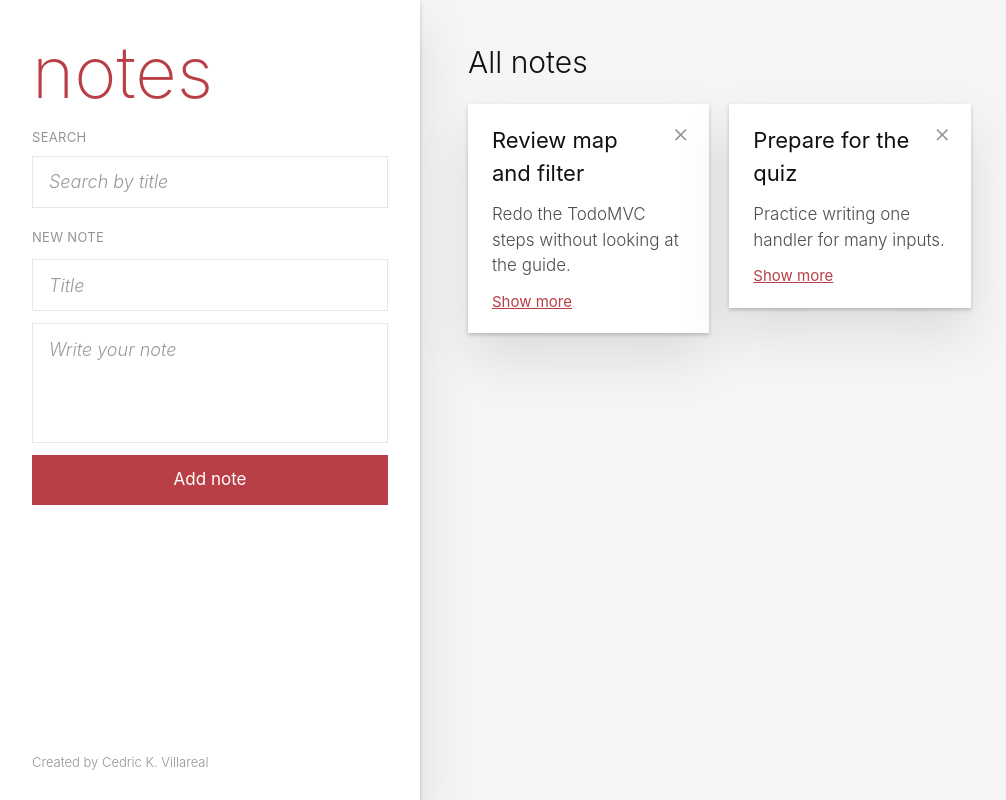
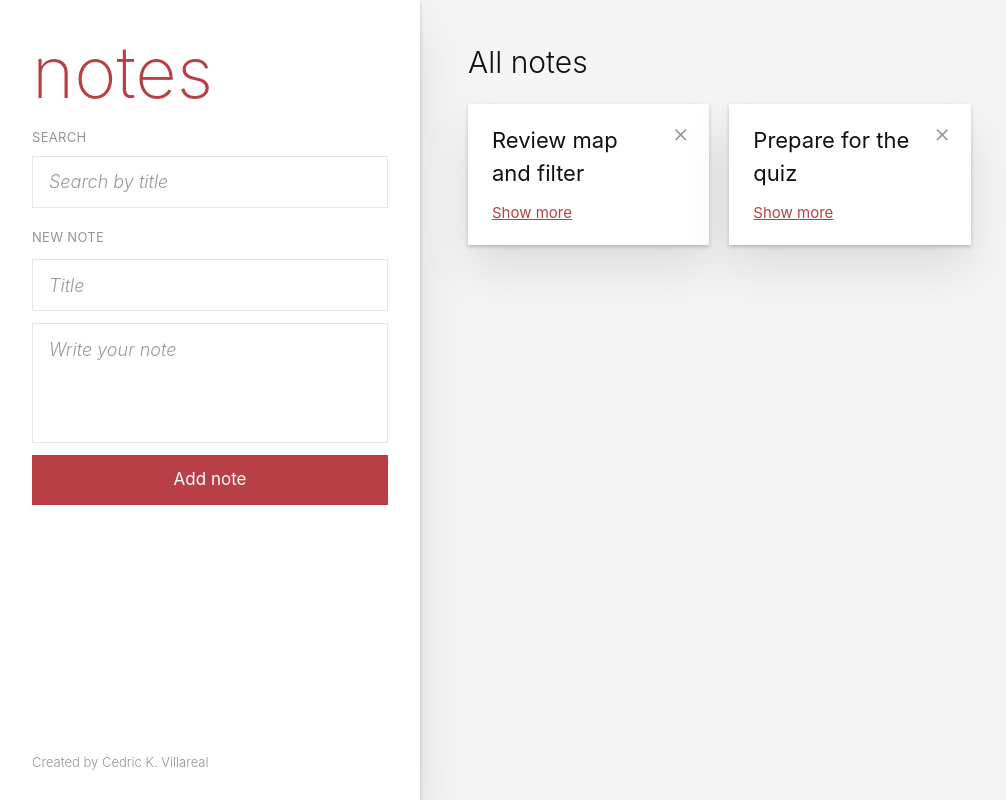
Before and after one commit to CedricVillareal/csit340g6-notes, a React (Vite) app: page / in a window 1280 px wide. Shown: the whole page, without its empty margins (0-1006 px from the left). Built offline with nearby package versions, Linux system fonts and the light colour scheme.

Commit message:
feat: add show more to note cards

```diff
--- a/src/components/NoteCard.jsx
+++ b/src/components/NoteCard.jsx
@@ -1,18 +1,25 @@
+import { useState } from 'react';
+
 function NoteCard({ title, body }) {
+  const [expanded, setExpanded] = useState(false);
+
   return (
     <div>
       <h3 className="pr-8 text-[22px] font-normal break-words">{title}</h3>
-      <p className="mt-3 text-[17px] break-words whitespace-pre-wrap text-[#4d4d4d]">
-        {body}
-      </p>
+      {expanded && (
+        <p className="mt-3 text-[17px] break-words whitespace-pre-wrap text-[#4d4d4d]">
+          {body}
+        </p>
+      )}
       <button
         type="button"
+        onClick={() => setExpanded(!expanded)}
         className="mt-3 cursor-pointer text-[15px] font-normal text-[#b83f45] underline"
       >
-        Show more
+        {expanded ? 'Show less' : 'Show more'}
       </button>
     </div>
-  )
+  );
 }
 
-export default NoteCard
+export default NoteCard;
```
